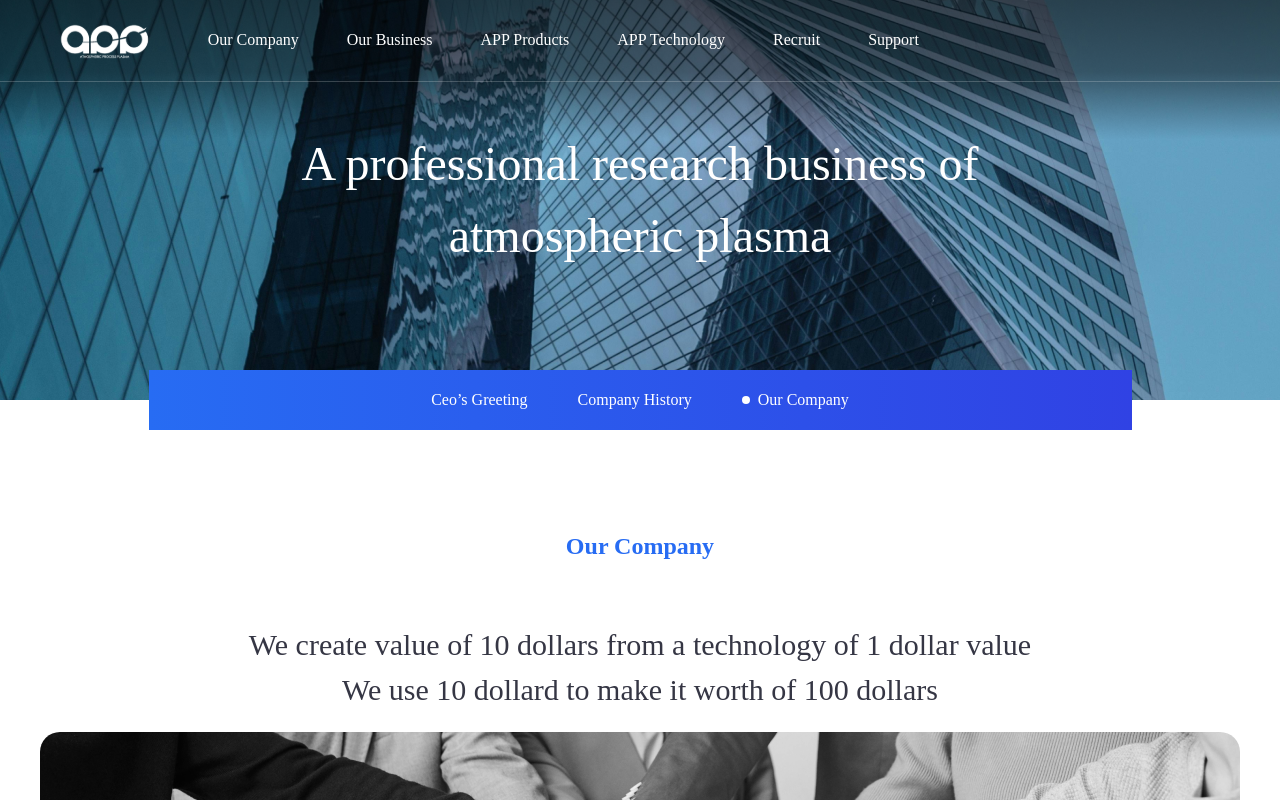
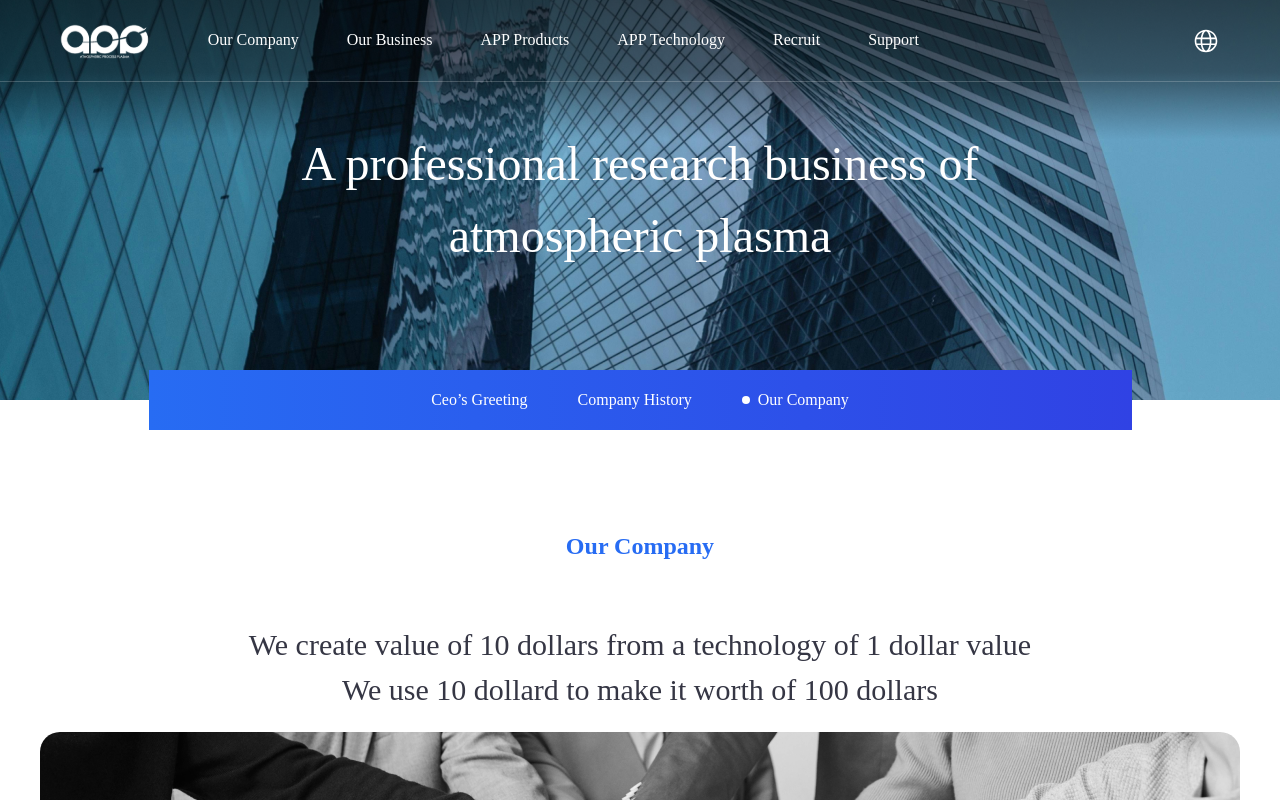
Before and after one commit to faityn/AppFront, a Next.js app: page /about in a window 1280 px wide. Shown: the top 800 px of the page. Built offline with nearby package versions, Linux system fonts and the light colour scheme; a web font is replaced by a local one.

Commit message:
Update HeaderMenu.tsx

```diff
--- a/components/Includes/HeaderMenu.tsx
+++ b/components/Includes/HeaderMenu.tsx
@@ -92,7 +92,7 @@ const HeaderMenu = ({ color, type }: props) => {
             </div>
           </div>
 
-          <div className=" ml-12 max-xl:ml-8 h-full hidden">
+          <div className=" ml-12 max-xl:ml-8 h-full ">
             <div className="flex h-full ">
               <button
                 type="button"
@@ -134,7 +134,7 @@ const HeaderMenu = ({ color, type }: props) => {
         </div>
       </div>
       <div className="-mr-2 flex gap-7 items-center md:hidden  h-[82px]">
-        <div className=" h-full hidden">
+        <div className=" h-full ">
           <div className="flex items-center h-full">
             <button
               type="button"
```
